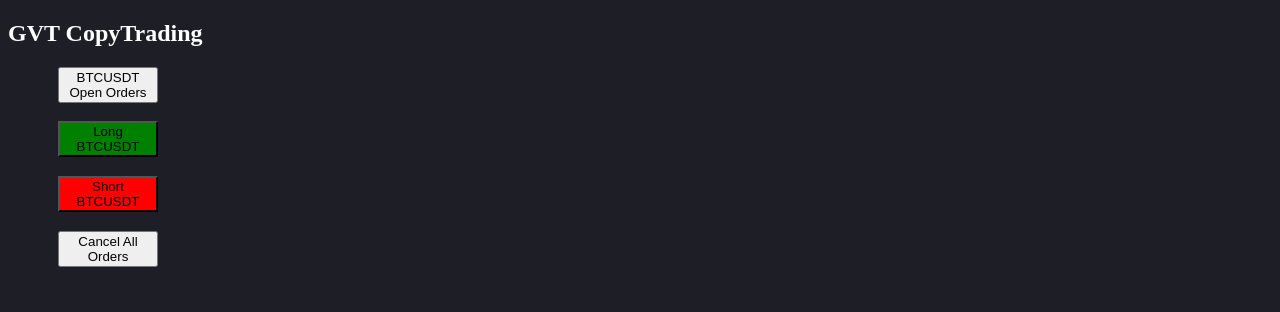
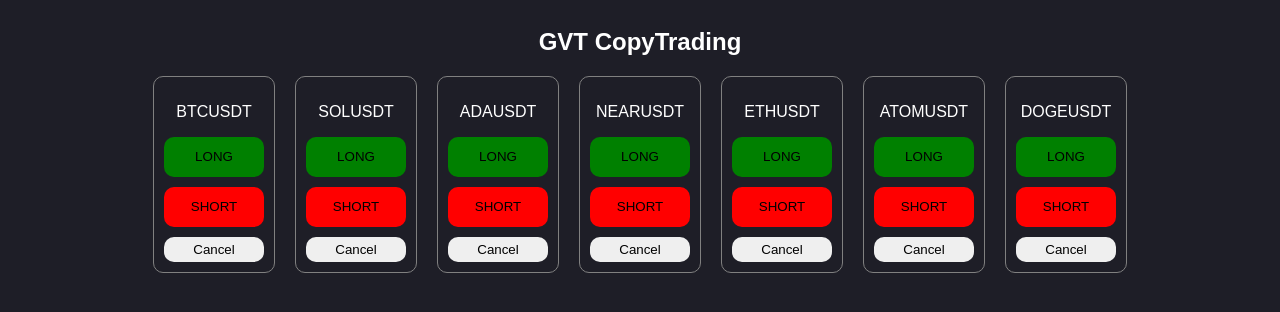
Before and after one commit to mzanan/GVT-CopyTrade, a React (Create React App) app: page / in a window 1280 px wide. Shown: the top 312 px of the page. Built offline with nearby package versions, Linux system fonts and the light colour scheme; no server answers.

Commit message:
[Component] Create component and modify styles

```diff
--- a/src/App.css
+++ b/src/App.css
@@ -1,27 +1,54 @@
 body {
   background-color: #1e1e27;
   color: white;
+  font-family: IBM Plex Sans,arial,sans-serif;
+}
+
+.app-container {
+  display: flex;
+  flex-direction: column;
+  justify-content: center;
+  align-items: center;
+}
+
+.app-button-title{
+  text-align: center;
 }
 
 .app-content {
   display: flex;
-  flex-direction: column;
-  align-items: center;
-  width: 200px;
+  flex-wrap: wrap;
+  margin-left: 20px;
 }
 
 .app-button-container {
   display: flex;
   flex-direction: column;
-  justify-content: space-between;
+  margin-right: 20px;
+  margin-bottom: 20px;
+  border: 1px solid gray;
+  border-radius: 10px;
+  padding: 10px;
+}
+
+.app-button {
+  border-radius: 10px;
+  border: none;
   width: 100px;
-  height: 200px;
 }
 
 .app-button-long {
   background-color: green;
+  margin-bottom: 10px;
+  height: 40px;
 }
 
 .app-button-short {
   background-color: red;
+  margin-bottom: 10px;
+  height: 40px;
 }
+
+.app-button-cancel {
+  height: 25px;
+}
--- a/src/App.js
+++ b/src/App.js
@@ -1,38 +1,19 @@
 import React from "react";
 import "./App.css";
-import { openOrder, cancelAll, listBTCUSDT } from "./modules/api";
+import TradeButtons from "./Components/TradeButtons";
 
 const App = () => {
   return (
     <div className="app-container">
       <h2 className="app-title">GVT CopyTrading</h2>
       <div className="app-content">
-        <div className="app-button-container">
-          <button className="app-button" onClick={() => listBTCUSDT()}>
-            BTCUSDT Open Orders
-          </button>
-
-          <button
-            className="app-button app-button-long"
-            onClick={() => openOrder("Buy", "BTCUSDT")}
-          >
-            Long BTCUSDT
-          </button>
-
-          <button
-            className="app-button app-button-short"
-            onClick={() => openOrder("Sell", "BTCUSDT")}
-          >
-            Short BTCUSDT
-          </button>
-
-          <button
-            className="app-button app-button-cancel"
-            onClick={() => cancelAll()}
-          >
-            Cancel All Orders
-          </button>
-        </div>
+        <TradeButtons symbol="BTCUSDT" />
+        <TradeButtons symbol="SOLUSDT" />
+        <TradeButtons symbol="ADAUSDT" />
+        <TradeButtons symbol="NEARUSDT" />
+        <TradeButtons symbol="ETHUSDT" />
+        <TradeButtons symbol="ATOMUSDT" />
+        <TradeButtons symbol="DOGEUSDT" />
       </div>
     </div>
   );
--- /dev/null
+++ b/src/Components/TradeButtons.jsx
@@ -0,0 +1,32 @@
+import React from "react";
+import { openOrder, cancelAll } from "../modules/api";
+
+const TradeButtons = ({ symbol }) => {
+  return (
+    <div className="app-button-container">
+      <p className="app-button-title"> {symbol} </p>
+      <button
+        className="app-button app-button-long"
+        onClick={() => openOrder("Buy", symbol)}
+      >
+        LONG
+      </button>
+
+      <button
+        className="app-button app-button-short"
+        onClick={() => openOrder("Sell", symbol)}
+      >
+        SHORT
+      </button>
+
+      <button
+        className="app-button app-button-cancel"
+        onClick={() => cancelAll()}
+      >
+        Cancel
+      </button>
+    </div>
+  );
+};
+
+export default TradeButtons;
--- a/src/modules/api.js
+++ b/src/modules/api.js
@@ -1,16 +1,6 @@
 const crypto = require("crypto");
 
 const { http_request } = require("./config");
-
-export const listBTCUSDT = async () => {
-  const orderLinkId = crypto.randomBytes(16).toString("hex");
-
-  const endpoint = "/contract/v3/private/copytrading/order/list";
-
-  const data = "symbol=BTCUSDT&orderStatus=New&orderLinkId=" + orderLinkId;
-
-  return await http_request(endpoint, "GET", data, "List Open Trades");
-};
 
 export const openOrder = async (side, symbol) => {
   const orderLinkId = crypto.randomBytes(16).toString("hex");
```
